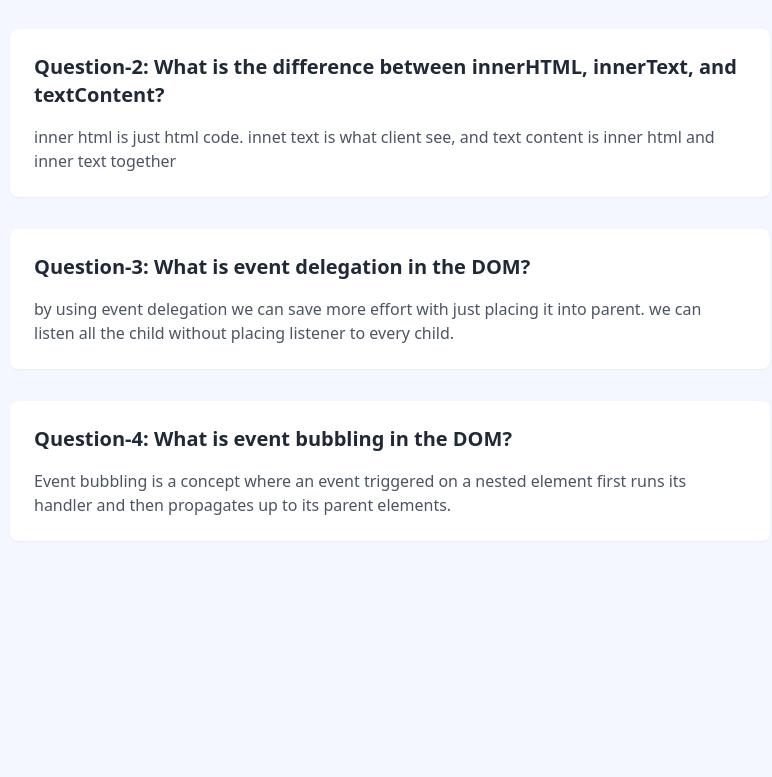
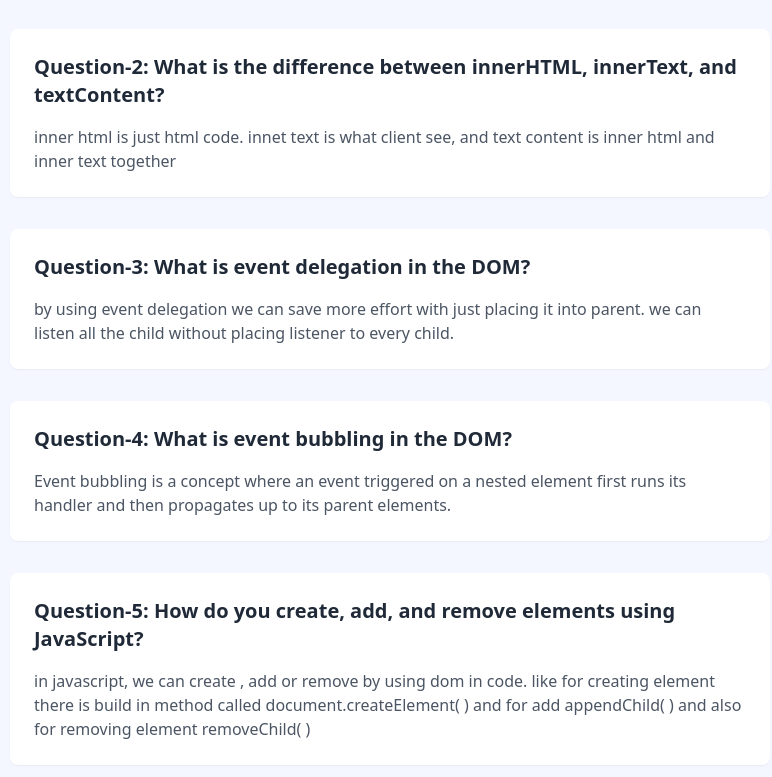
Before and after one commit to rubyrepo/B11A5, a plain HTML site: page discover.html in a window 1280 px wide. Shown: the part 391-1168 px from the top of the page, without its empty margins (250-1022 px from the left). Before the commit the page ends 952 px from the top, so only its background shows below. Drawn offline with nearby package versions, Linux system fonts and the light colour scheme.

Commit message:
Update discover.html

```diff
--- a/discover.html
+++ b/discover.html
@@ -23,7 +23,7 @@
         </div>
 
         <div class="space-y-8">
-            <!-- Question 1 -->
+
             <div class="bg-white p-6 rounded-lg shadow-sm">
                 <h2 class="text-xl font-semibold text-gray-800 mb-4">Question-1: What are the different ways to select an element in the DOM?</h2>
                 <p class="text-gray-600">
@@ -31,7 +31,7 @@
                     getElementById(), getElementsByTagName(), querySelector(), getElementsByClassName(),                 </p>
             </div>
 
-            <!-- Question 2 -->
+
             <div class="bg-white p-6 rounded-lg shadow-sm">
                 <h2 class="text-xl font-semibold text-gray-800 mb-4">Question-2: What is the difference between innerHTML, innerText, and textContent?</h2>
                 <p class="text-gray-600">
@@ -39,7 +39,7 @@
                 </p>
             </div>
 
-            <!-- Question 3 -->
+
             <div class="bg-white p-6 rounded-lg shadow-sm">
                 <h2 class="text-xl font-semibold text-gray-800 mb-4">Question-3: What is event delegation in the DOM?</h2>
                 <p class="text-gray-600">
@@ -47,7 +47,7 @@
                 </p>
             </div>
 
-            <!-- Question 4 -->
+
             <div class="bg-white p-6 rounded-lg shadow-sm">
                 <h2 class="text-xl font-semibold text-gray-800 mb-4">Question-4: What is event bubbling in the DOM?</h2>
                 <p class="text-gray-600">
@@ -55,6 +55,13 @@
                     and then propagates up to its parent elements.
                 </p>
             </div>
+
+            <div class="bg-white p-6 rounded-lg shadow-sm">
+                <h2 class="text-xl font-semibold text-gray-800 mb-4">Question-5: How do you create, add, and remove elements using JavaScript?</h2>
+                <p class="text-gray-600">
+                    in javascript, we can create , add or remove by using dom in code. like for creating element there is build in method called document.createElement( ) and for add appendChild( ) and also for removing  element removeChild( )
+                </p>
+            </div>
         </div>
     </div>
 </body>
```
